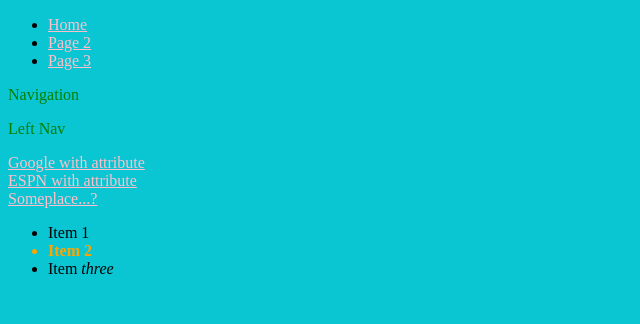
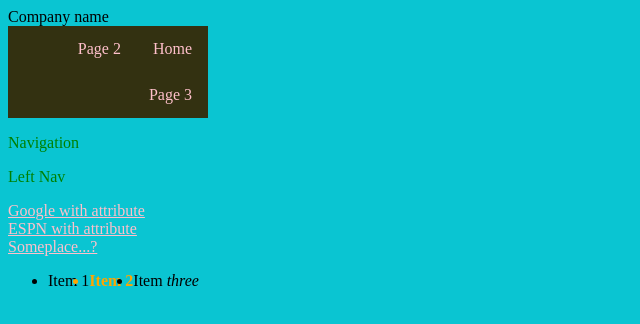
Before and after one commit to Seresgard/HTML, a plain HTML site: page index.html in a window 1280 px wide. Shown: the whole page, without its empty margins (0-640 px from the left). Drawn offline with Linux system fonts and the light colour scheme.

Commit message:
Navigation work

```diff
--- a/index.html
+++ b/index.html
@@ -7,14 +7,17 @@
         <title>Home page name on tab</title>
     </head>
     <body style="background-color: #0ac5d2">
+        <div>Company name</div>
         <!-- This div will surround all of the div elements and content -->
+        <aside>
         <nav>
-            <ul class=""nav-h">
+            <ul class="nav-h">
                 <li><a href="#">Home</a></li>
                 <li><a href="page2.html">Page 2</a></li>
                 <li><a href="page3.html">Page 3</a></li>
             </ul>
         </nav>
+        </aside>
         <div>
             <p>Navigation</p>
         </div>
--- a/styles.css
+++ b/styles.css
@@ -45,3 +45,34 @@ a:visited {
     list-style-type: circle;
 
 }
+/* horizontal navigation*/
+li { float: left; }
+
+/* Vertical navigation */
+ul { width: 200px; }
+
+/* Styles for navigation */
+.nav-h, .nav-v {
+    list-style-type: none;
+    margin: 0px;
+    padding: 0;
+    overflow: hidden;
+    background-color: #333111;
+
+}
+li a {
+    display: block;
+    color: white;
+    text-align: center;
+    padding: 14px 16px;
+    text-decoration: none;
+}
+
+.nav-h li {
+    float: right;
+}
+
+.nav-v {
+    width: 200px;
+    float: left;
+}
```
Also changed, not shown: semantic.html (+5 -0 lines).
